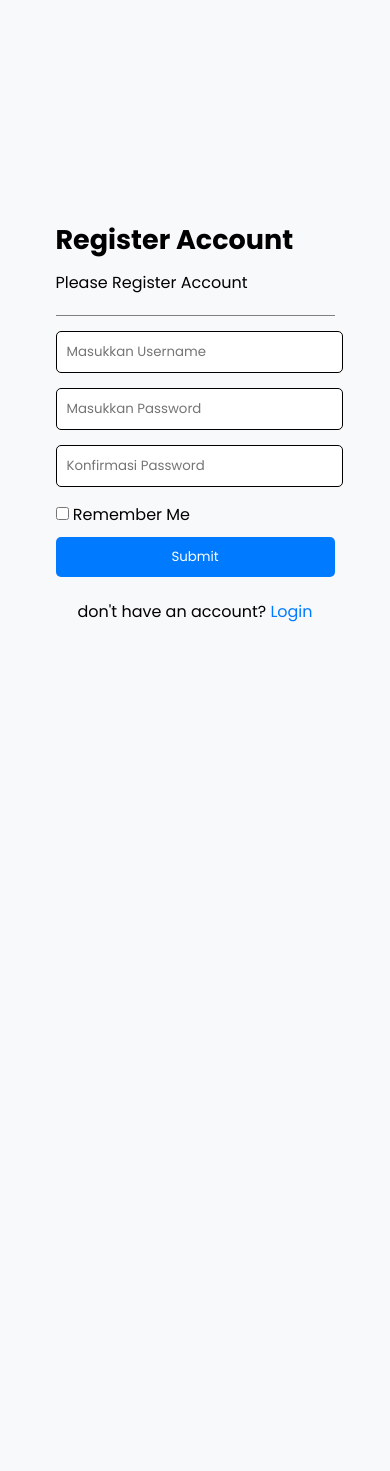
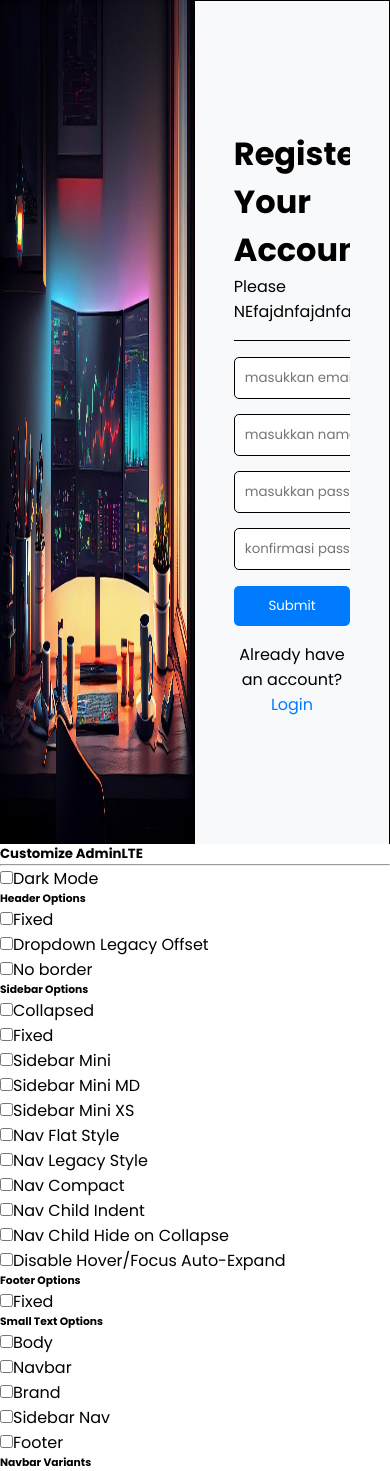
Before and after one commit to arisuryaa/Bali-Shop, a PHP site: page /register.php in a window 390 px wide. Before the commit the page ends 622 px from the top, so only its background shows below. Run offline with PHP 8.4, Linux system fonts and the light colour scheme; some libraries are stand-ins or nearby versions.

Commit message:
membuat fungsi register user

```diff
--- a/admin/config/controller.php
+++ b/admin/config/controller.php
@@ -251,6 +251,35 @@
   return mysqli_affected_rows($db);
 }
 
+function registerUser($post) {
+  global $db;
+
+  $email = $post["email"];
+  $nama = $post["nama"];
+  $password = $post["password"];
+  $password2 = $post["password2"];
+
+  $emailSama = select("SELECT email FROM user WHERE email = '$email' ");
+  if ($emailSama) {
+    echo "<script>alert('email sudah terdaftar!');
+    document.location.href = 'register.php';
+  </script>";
+  die();
+  }
+
+  if ($password != $password2) {
+    echo "<script>alert('konfirmasi password anda tidak sesuai!');
+      document.location.href = 'register.php';
+    </script>";
+    die();
+  }
+
+ $hashPassword = password_hash($password,PASSWORD_DEFAULT);
 
 
+  $query = "INSERT INTO user VALUES(null, '$email', '$nama', '$hashPassword')";
+  mysqli_query($db, $query);
+  return mysqli_affected_rows($db);
+}
+
 ?>
--- a/admin/layout/footer.php
+++ b/admin/layout/footer.php
@@ -59,6 +59,18 @@
 <script src="assets-adminLTE/plugins/datatables-buttons/js/buttons.colVis.min.js"></script>
 <!-- AdminLTE App -->
 <script src="assets-adminLTE/dist/js/adminlte.min.js"></script>
+<script src="../../plugins/jquery/jquery.min.js"></script>
+<!-- Bootstrap 4 -->
+<script src="../../plugins/bootstrap/js/bootstrap.bundle.min.js"></script>
+<!-- jsGrid -->
+<script src="../../plugins/jsgrid/demos/db.js"></script>
+<script src="../../plugins/jsgrid/jsgrid.min.js"></script>
+<!-- AdminLTE App -->
+<script src="../../dist/js/adminlte.min.js"></script>
+<!-- AdminLTE for demo purposes -->
+<script src="../../dist/js/demo.js"></script>
+<!-- Page specific script -->
+
 <!-- AdminLTE for demo purposes -->
 <!-- <script src="assets-adminLTE/dist/js/dem   o.js"></script> -->
 <!-- Page specific script -->
--- a/admin/layout/header.php
+++ b/admin/layout/header.php
@@ -55,6 +55,8 @@
     <link rel="stylesheet" href="assets-adminLTE/plugins/datatables-bs4/css/dataTables.bootstrap4.min.css">
     <link rel="stylesheet" href="assets-adminLTE/plugins/datatables-responsive/css/responsive.bootstrap4.min.css">
     <link rel="stylesheet" href="assets-adminLTE/plugins/datatables-buttons/css/buttons.bootstrap4.min.css">
+    <link rel="stylesheet" href="../../plugins/jsgrid/jsgrid.min.css">
+    <link rel="stylesheet" href="../../plugins/jsgrid/jsgrid-theme.min.css">
 
     <style>
     #order {
--- a/register.php
+++ b/register.php
@@ -15,7 +15,21 @@
 }
 
 if (isset($_POST["submit"])) {
-    login($_POST);
+    if (registerUser($_POST) > 0) {
+        echo "
+        <script>
+        alert('akun berhasil dibuat');
+          document.location.href = 'login.php';
+        </script>
+      ";
+    } else {
+        echo "
+        <script>
+        alert('akun gagal dibuat');
+          document.location.href = 'register.php';
+        </script>
+      ";
+    }
 }
 
 ?>
@@ -28,108 +42,12 @@
     <meta name="viewport" content="width=device-width, initial-scale=1.0">
     <link rel="preconnect" href="https://fonts.googleapis.com">
     <link rel="preconnect" href="https://fonts.gstatic.com" crossorigin>
+    <link rel="stylesheet" href="stylelogin.css">
     <link
         href="https://fonts.googleapis.com/css2?family=Poppins:ital,wght@0,100;0,200;0,300;0,400;0,500;0,600;0,700;0,800;0,900;1,100;1,200;1,300;1,400;1,500;1,600;1,700;1,800;1,900&display=swap"
         rel="stylesheet">
     <title>Register</title>
-    <style>
-    * {
-        margin: 0;
-        font-family: "Poppins", sans-serif;
-    }
-
-    body {
-        height: 100vh;
-        overflow: hidden;
-    }
-
-    .container {
-        height: 100vh;
-        display: flex;
-        align-items: center;
-        background-color: #f8f9fa;
-    }
-
-    .foto {
-        width: 58%;
-        height: 100%;
-        background-color: #3C486B;
-        box-shadow: 0 4px 4px 0px rgba(0, 0, 0, 0.25);
-        display: flex;
-        align-items: center;
-        justify-content: center;
-    }
-
-    .foto img {
-        width: 100%;
-        height: 55rem;
-        object-fit: cover;
-    }
-
-
-    .forme {
-        border: 1px solid black;
-        height: 100%;
-        width: 65%;
-        display: flex;
-        align-items: center;
-        justify-content: center;
-    }
-
-    div .form-isi1 h1 {
-        padding-bottom: 10px;
-    }
-
-    div .form-isi1 p {
-        border-bottom: 1px solid gray;
-        padding-bottom: 20px;
-
-    }
-
-    form input[type="text"] {
-        width: 95%;
-        padding: 10px;
-        display: block;
-        margin: 15px 0;
-        border: 1px solid #000000;
-        border-radius: 5px;
-        background-color: #fff;
-    }
-
-    form input[type="password"] {
-        width: 95%;
-        padding: 10px;
-        display: block;
-        margin: 15px 0;
-        border: 1px solid #000000;
-        border-radius: 5px;
-        background-color: #fff;
-    }
-
-    .button-submit button {
-        background-color: #007bff;
-        color: white;
-        padding: 10px 20px;
-        border: none;
-        border-radius: 5px;
-        cursor: pointer;
-        width: 100%;
-    }
-
-    .regist {
-        padding-top: 1.4rem;
-        text-align: center;
-    }
-
-    .regist a {
-        text-decoration: none;
-        color: #007bff;
-    }
-
-    .checkbox {
-        margin-bottom: 10px;
-    }
-
+    <!--
     @media(max-width: 480px) {
 
         .container {
@@ -163,51 +81,35 @@
             background-color: #ebefef;
         }
 
-}
-
+    }  -->
     </style>
 </head>
 
 <body>
-
-    <div class="container">
-        <div class="foto">
-            <img src="asset/img/ikan.png">
+    <div class="containerRegister">
+        <img src="asset/img/bg2.jpg" alt="">
+        <form action="" method="POST">
+            <div class="content">
+                <div class="title">
+                    <h1>Register Your Account</h1>
+                    <p>Please NEfajdnfajdnfajdnfajdfn</p>
                 </div>
-        <div class="forme">
-            <form action="" method="POST">
-                <div class="mb-3 form-isi1">
-                    <h1>Register Account</h1>
-                    <p>Please Register Account</p>
-                    <input required type="text" class="form-control" id="username" placeholder="Masukkan Username"
-                        name="username">
+                <div class="input">
+                    <input type="email" placeholder="masukkan email" name="email">
+                    <input type="text" placeholder="masukkan nama" name="nama">
+                    <input type="password" placeholder="masukkan password" name="password">
+                    <input type="password" placeholder="konfirmasi password" name="password2">
                 </div>
-                <div class="mb-3 form-isi">
-                    <input required type="password" class="form-control" id="password" placeholder="Masukkan Password"
-                        name="password">
-                </div>
-                <div class="mb-3 form-isi">
-                    <input required type="password" class="form-control" id="password2" placeholder="Konfirmasi Password"
-                        name="password2">
-                </div>
-                <div class="mb-3 form-isi checkbox">
-                    <input type="checkbox" class="form-control" id="remember" placeholder="Masukkan Password"
-                        name="remember">
-                    <label for="remember">Remember Me</label>
-                </div>
-                <div class="button-submit">
-                    <button type="submit" name="submit">Submit</button>
-                </div>
+                <button type="submit" name="submit"> Submit</button>
                 <div class="regist">
                     <span>
-                        don't have an account?
-                        <a href="register.php">Login</a>
+                        Already have an account?
+                        <a href="login.php">Login</a>
                     </span>
+                </div>
             </div>
         </form>
     </div>
-    </div>
-
 </body>
 
 <?php include "admin/layout/footer.php"; ?>
--- a/singgle-produk.php
+++ b/singgle-produk.php
@@ -1,10 +1,11 @@
 <?php
 include "admin/config/app.php";
+
 
 $idBarang = $_GET["id_barang"];
 
 $dataBarang = select("SELECT * FROM barang WHERE id_barang = $idBarang")[0];
-$barangLain =select("SELECT * FROM barang");
+$barangLain =select("SELECT * FROM barang LIMIT 6");
 
 if (isset($_POST["submit"])) {
     var_dump($_POST);
--- /dev/null
+++ b/stylelogin.css
@@ -0,0 +1,73 @@
+* {
+  margin: 0;
+  overflow: hidden;
+  padding: 0;
+  font-family: "Poppins", sans-serif;
+}
+
+.containerRegister {
+  display: flex;
+  height: 100vh;
+}
+
+.containerRegister img {
+  width: 50%;
+  height: 100%;
+}
+
+.containerRegister form {
+  display: flex;
+  flex-direction: column;
+  justify-content: center;
+  align-items: center;
+  border: 1px solid black;
+  width: 50%;
+  height: 100vh;
+  background-color: #f8f9fa;
+  border: px solid black;
+}
+
+.containerRegister form .content {
+  /* border: 1px solid black; */
+  width: 60%;
+  padding: 1rem;
+}
+
+.containerRegister form .title {
+  border-bottom: 1px solid black;
+  padding-bottom: 1rem;
+}
+
+.containerRegister form .input {
+  display: flex;
+  flex-direction: column;
+  gap: 15px;
+  margin: 1rem 0;
+}
+
+.containerRegister form .input input {
+  width: 94%;
+  border: 1px solid #000000;
+  padding: 10px;
+  border-radius: 5px;
+}
+
+.containerRegister form button {
+  background-color: #007bff;
+  color: white;
+  padding: 10px 20px;
+  border: none;
+  border-radius: 5px;
+  cursor: pointer;
+  width: 100%;
+}
+
+.containerRegister form .regist {
+  padding-top: 1rem;
+  text-align: center;
+}
+
+.containerRegister form .regist a {
+  text-decoration: none;
+  color: #007bff;
+}
```
Also changed, not shown: admin/pesanan.php (added, +116 -0 lines), pemesanan.php (+11 -0 lines), style2.css (+8 -0 lines). Lines whose indentation alone changed are shown as unchanged.
